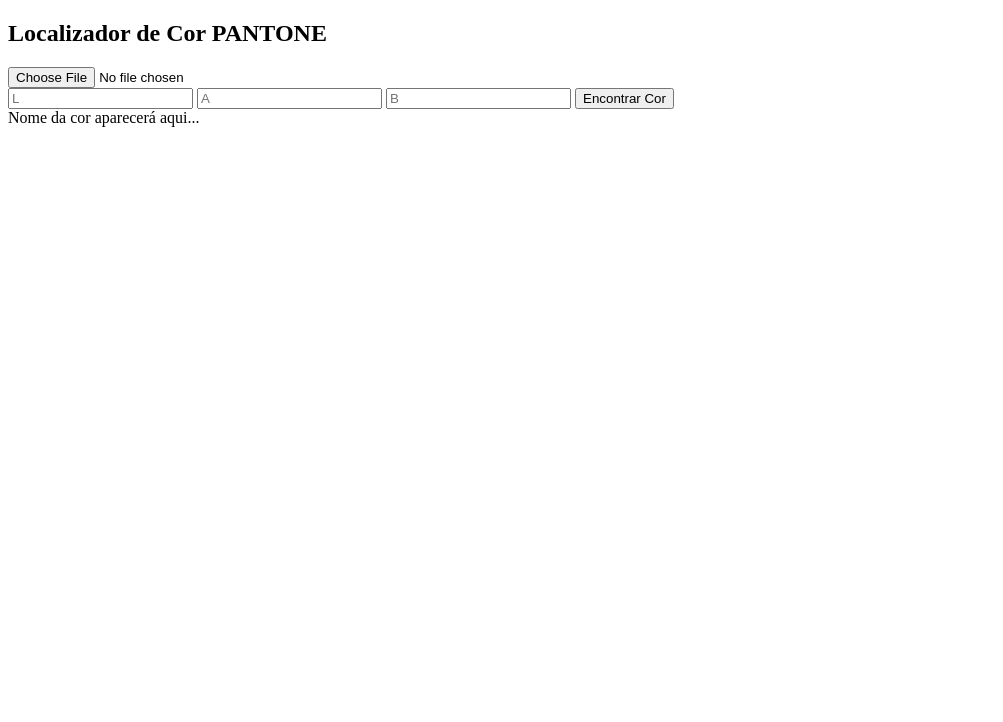
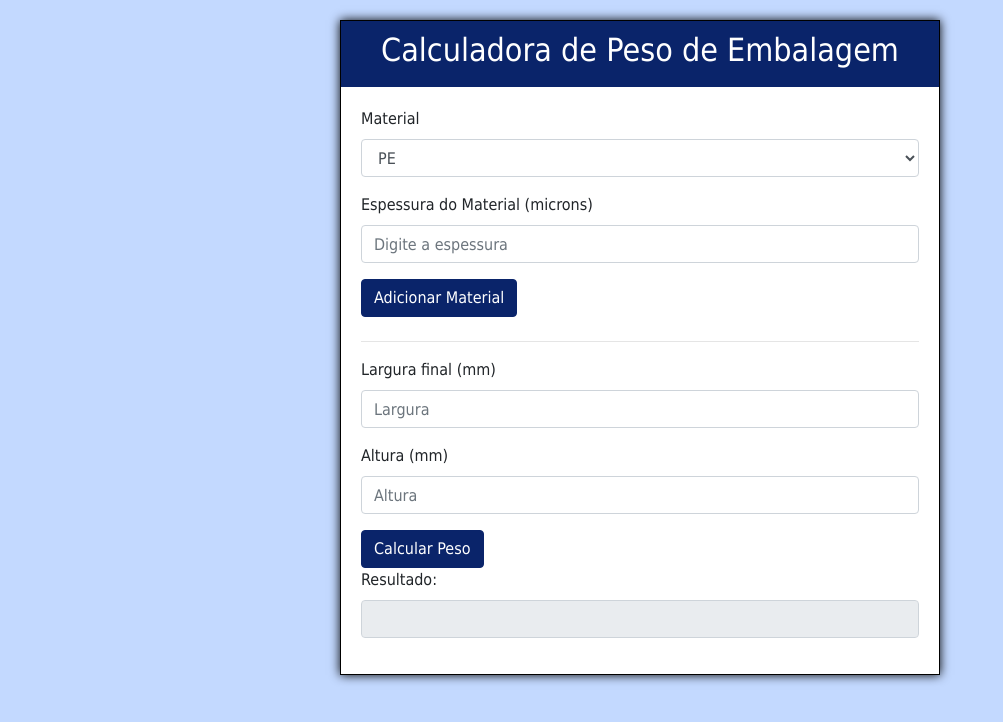
Before and after one commit to AndreGazineu/Calculadora-de-Peso-de-Embalagem, a plain HTML site: page index.html in a window 1280 px wide. Shown: the whole page, without its empty margins (0-1003 px from the left). Drawn offline with nearby package versions, Linux system fonts and the light colour scheme.

Commit message:
Add files via upload

```diff
--- a/index.html
+++ b/index.html
@@ -2,56 +2,128 @@
 <html lang="pt">
 <head>
     <meta charset="UTF-8">
-    <title>Localizador de Cor</title>
+    <title>Calculadora de Peso de Embalagem - </title>
+    <link rel="stylesheet" href="https://stackpath.bootstrapcdn.com/bootstrap/4.3.1/css/bootstrap.min.css">
+    <style>
+        body {
+            background-color: #C3D9FF;
+            font-family: Tahoma, Verdana, sans-serif;
+        }
+        .container {
+            max-width: 600px;
+            background-color: #fff;
+            padding: 20px;
+            margin-top: 20px;
+            border: 1px solid #000;
+            box-shadow: 0 0 10px #000;
+        }
+        .title {
+            background-color: #0A246A;
+            color: #fff;
+            padding: 10px;
+            margin: -20px -20px 20px -20px;
+            text-align: center;
+        }
+        .form-group {
+            margin-bottom: 1rem;
+        }
+        .btn-primary, .btn-success {
+            background-color: #0A246A;
+            border-color: #0A246A;
+        }
+        .material-list {
+            margin-top: 15px;
+        }
+    </style>
 </head>
 <body>
-    <h2>Localizador de Cor PANTONE</h2>
-    <input type="file" id="fileInput" accept=".xml">
-    <br>
-    <input type="number" id="inputL" placeholder="L">
-    <input type="number" id="inputA" placeholder="A">
-    <input type="number" id="inputB" placeholder="B">
-    <button onclick="findColor()">Encontrar Cor</button>
-    <div id="colorName">Nome da cor aparecerá aqui...</div>
+    <div class="container">
+        <div class="title">
+            <h2>Calculadora de Peso de Embalagem</h2>
+        </div>
+        <form id="weightCalculator">
+            <div class="form-group">
+                <label for="material">Material</label>
+                <select class="form-control" id="material">
+                    <option value="PE">PE</option>
+                    <option value="PET">PET</option>
+                    <option value="PETMETAL">PET METAL</option>
+                    <option value="PETPVDC">PET PVDC</option>
+                    <option value="BOPP">BOPP</option>
+                    <option value="PP">PP</option>
+                    <option value="NYLON">NYLON</option>
+                </select>
+            </div>
+            <div class="form-group">
+                <label for="thickness">Espessura do Material (microns)</label>
+                <input type="number" class="form-control" id="materialThickness" placeholder="Digite a espessura">
+            </div>
+            <button type="button" class="btn btn-primary mb-2" onclick="addMaterial()">Adicionar Material</button>
+            <div id="materialsList" class="material-list"></div>
+            <hr>
+            <div class="form-group">
+                <label for="width">Largura final (mm)</label>
+                <input type="number" class="form-control" id="width" placeholder="Largura">
+            </div>
+            <div class="form-group">
+                <label for="height">Altura (mm)</label>
+                <input type="number" class="form-control" id="height" placeholder="Altura">
+            </div>
+            <button type="button" class="btn btn-success" onclick="calculateWeight()">Calcular Peso</button>
+            <div class="form-group">
+                <label for="result">Resultado:</label>
+                <input type="text" class="form-control" id="result" readonly>
+            </div>
+        </form>
+    </div>
 
     <script>
-        function findColor() {
-            const fileInput = document.getElementById('fileInput').files[0];
-            if (!fileInput) {
-                alert("Por favor, carregue um arquivo XML.");
-                return;
+        let materials = [];
+
+        function addMaterial() {
+            const material = document.getElementById('material').value;
+            const thickness = parseFloat(document.getElementById('materialThickness').value);
+            if (thickness > 0) {
+                materials.push({ material, thickness });
+                updateMaterialsList();
+            } else {
+                alert('Por favor, insira uma espessura válida.');
             }
+        }
 
-            const reader = new FileReader();
-            reader.onload = function(e) {
-                const text = e.target.result;
-                const parser = new DOMParser();
-                const xmlDoc = parser.parseFromString(text, "text/xml");
-                const colors = xmlDoc.getElementsByTagName("cc:ColorCIELab");
+        function updateMaterialsList() {
+            const materialsList = document.getElementById('materialsList');
+            materialsList.innerHTML = '<h5>Materiais Adicionados:</h5>';
+            let totalThickness = 0;
+            materials.forEach((m, index) => {
+                totalThickness += m.thickness;
+                materialsList.innerHTML += `<p>${index + 1}. ${m.material} - ${m.thickness} microns</p>`;
+            });
+            materialsList.innerHTML += `<p><strong>Espessura Total:</strong> ${totalThickness} microns</p>`;
+        }
 
-                let found = false;
-                for (let color of colors) {
-                    const L = color.getElementsByTagName("cc:L")[0].textContent;
-                    const A = color.getElementsByTagName("cc:A")[0].textContent;
-                    const B = color.getElementsByTagName("cc:B")[0].textContent;
+        function calculateWeight() {
+            const width = document.getElementById('width').value / 10; // Convertendo de mm para cm
+            const height = document.getElementById('height').value / 10; // Convertendo de mm para cm
+            let totalThickness = materials.reduce((acc, curr) => acc + curr.thickness, 0) / 10000; // Convertendo de microns para cm e somando
+            const volume = width * height * totalThickness; // Volume em cm³
 
-                    const inputL = document.getElementById("inputL").value;
-                    const inputA = document.getElementById("inputA").value;
-                    const inputB = document.getElementById("inputB").value;
+            let totalWeight = 0;
+            materials.forEach(m => {
+                const materialDensity = {
+                    PE: 0.922,
+                    PET: 1.38,
+                    PETMETAL: 1.40,
+                    PETPVDC: 1.35,
+                    BOPP: 0.91,
+                    PP: 0.905,
+                    NYLON: 1.13
+                }[m.material];
+                const materialVolume = width * height * (m.thickness / 10000);
+                totalWeight += materialVolume * materialDensity;
+            });
 
-                    if (Math.abs(L - inputL) < 0.01 && Math.abs(A - inputA) < 0.01 && Math.abs(B - inputB) < 0.01) {
-                        const name = color.parentNode.parentNode.getAttribute("Name");
-                        document.getElementById("colorName").innerText = "Nome da cor: " + name;
-                        found = true;
-                        break;
-                    }
-                }
-
-                if (!found) {
-                    document.getElementById("colorName").innerText = "Cor não encontrada.";
-                }
-            };
-            reader.readAsText(fileInput);
+            document.getElementById('result').value = `${totalWeight.toFixed(2)} gramas`;
         }
     </script>
 </body>
```
